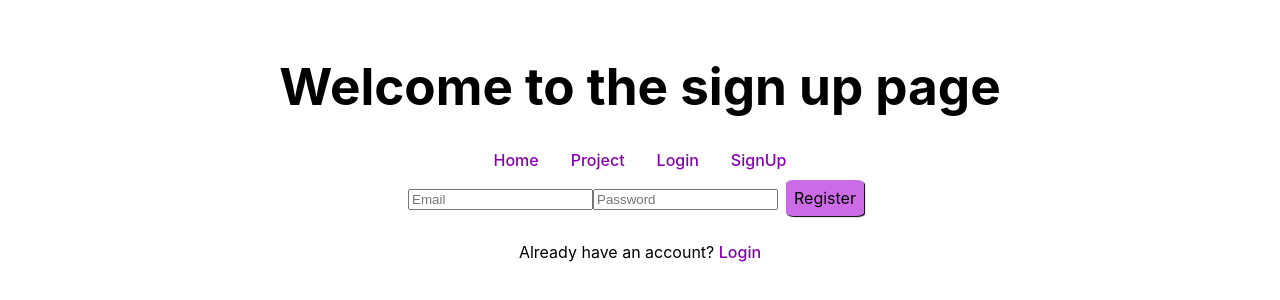
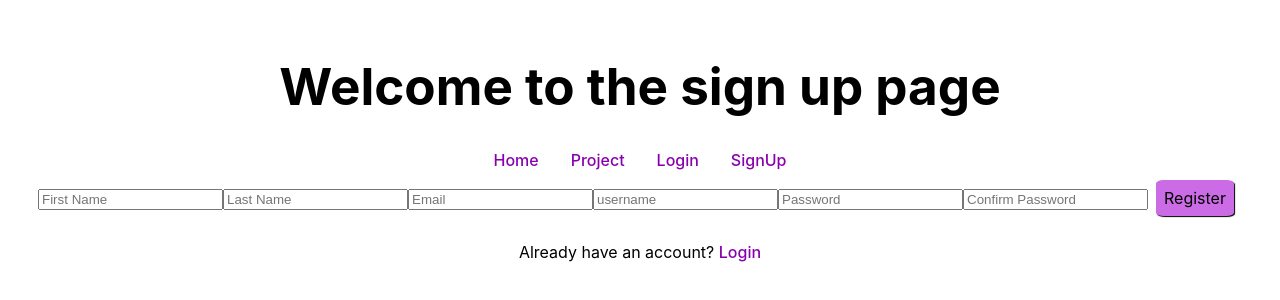
Before and after one commit to mabelheiner/crochetpal, a React (Vite) app: page /signup in a window 1280 px wide. Shown: the part 248-548 px from the top of the page. Built offline with nearby package versions, Linux system fonts and the light colour scheme; no server answers.

Commit message:
update signup and login page to include more fields

```diff
--- a/src/Login.jsx
+++ b/src/Login.jsx
@@ -21,7 +21,7 @@ const Login = () => {
                 const curr_user = await supabase.auth.getSession();
                 const user_data = curr_user.data.session.user
 
-                console.log('Current user: ', user_data.email);
+                console.log('Current user: ', user_data.id);
                 console.log('User logged in:', userEmail);
 
                 setSession(user_data);
--- a/src/SignUp.jsx
+++ b/src/SignUp.jsx
@@ -5,13 +5,37 @@ import { supabase } from "./Supabase";
 const SignUp = () => {
     const [newEmail, setEmail] = useState('');
     const [newPassword, setPassword] = useState('');
+    const [confirmPassword, setConfirmPassword] = useState('');
+    const [userName, setUserName] = useState('');
+    const [firstName, setFirstName] = useState('');
+    const [lastName, setLastName] = useState('');
 
     const handleSignup = async () => {
+        if (newPassword === confirmPassword) {
         try {
-            let { data, error } = await supabase.auth.signUp({
+            const { data, error } = await supabase.auth.signUp({
                 email: newEmail,
                 password: newPassword,
+                username: userName,
+                firstName: firstName,
+                lastName: lastName
             })
+
+            console.log('Data to insert:', { firstName, lastName, userName, newEmail });
+            const { user, err } = await supabase
+            .from('CurrentUsers')
+            .upsert([{
+                firstName: 'Mabel',
+                lastName: 'Heiner',
+                userName: 'mabelheiner',
+                newEmail: 'mabelheiner5@gmail.com'
+            }]);
+            console.log('user signed up: ', firstName);
+
+            if (err){
+                console.log('Error in storing user table: ', err);
+            }
+
             if (error) {
                 console.log("Error in signing up: ", error.message)
             } else {
@@ -20,14 +44,21 @@ const SignUp = () => {
         } catch (error){
             console.log('Error: ', error.message)
         }
+    } else {
+        alert('passwords do not match!')
+    }
     }
 
     return (
         <>
         <h1>Welcome to the sign up page</h1>
         <Navbar />
-        <input type="email" placeholder="Email" value={newEmail} onChange={(e) => setEmail(e.target.value)} />
+        <input type="text" placeholder="First Name" value={firstName} onChange={(e) => setFirstName(e.target.value)} />
+        <input type="text" placeholder="Last Name" value={lastName} onChange={(e) => setLastName(e.target.value)} />
+        <input type='email' placeholder='Email' value={newEmail} onChange={(e) => setEmail(e.target.value)} />
+        <input type="text" placeholder="username" value={userName} onChange={(e) => setUserName(e.target.value)} />
         <input type="password" placeholder="Password" value={newPassword} onChange={(e) => setPassword(e.target.value)} />
+        <input type="password" placeholder="Confirm Password" value={confirmPassword} onChange={(e) => setConfirmPassword(e.target.value)} />
         <button onClick={handleSignup}>Register</button>
         <p>Already have an account? <a href="login">Login</a></p>
         </>
```
